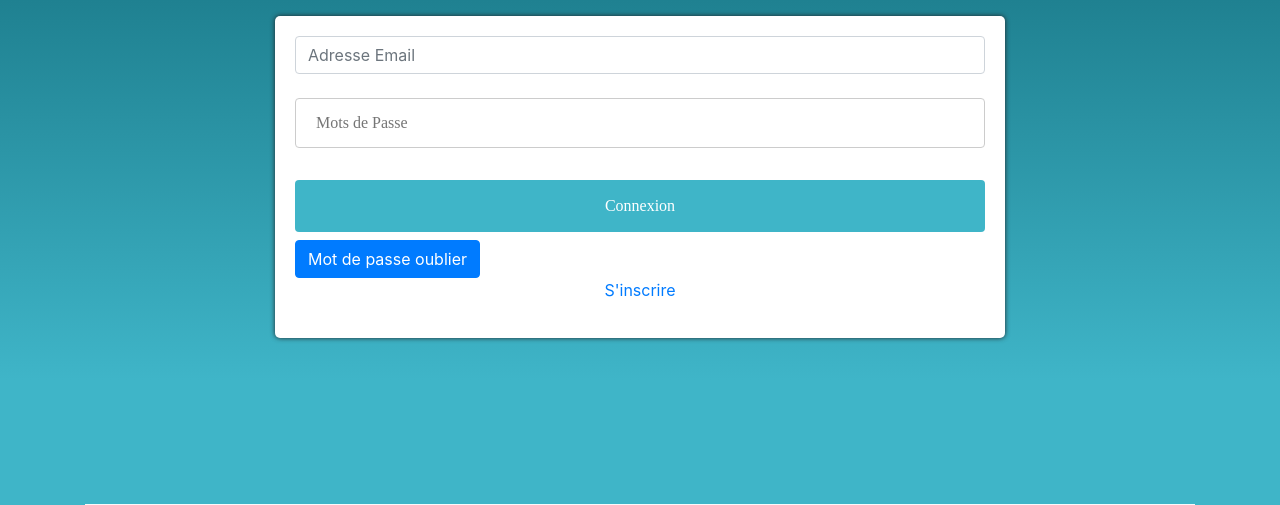
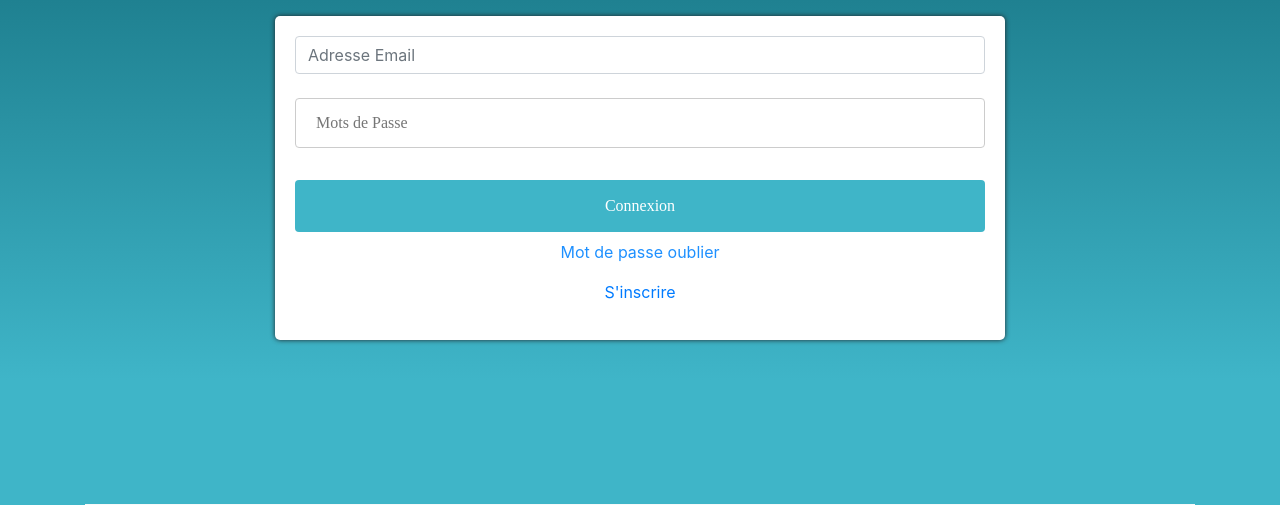
Before and after one commit to ilo-madagascar-dev/kiloulkoi, a Symfony app: template templates/security/login.html.twig in a window 1280 px wide. Shown: the part 371-876 px from the top of the page. Run offline with Twig, Linux system fonts and the light colour scheme; the template is opened without the code that fills it, so the values that code supplies are empty; some libraries are stand-ins or nearby versions.

Commit message:
Option: mot de passe oublier c'est ok

```diff
--- a/templates/security/login.html.twig
+++ b/templates/security/login.html.twig
@@ -63,9 +63,10 @@
                         <div class="form-group">
                           {# <button type="submit" class="btn btn-success"> Connexion </button> #}
                             <input type="submit" value="Connexion">
-                            <button type="button" class="btn btn-primary" data-toggle="modal" data-target="#myModal">
+                            {# <button type="button" class="btn btn-primary" data-toggle="modal" data-target="#myModal">
                               Mot de passe oublier
-                            </button>
+                            </button> #}
+                            <p style="text-align:center;cursor: pointer;color:#1E90FF" data-toggle="modal" data-target="#myModal"><a>Mot de passe oublier</a></p>
                           <p style="text-align:center"><a href="/choix">S'inscrire</a></p>
 
 {# ------------------------------- #}
@@ -84,7 +85,7 @@
 
       <!-- Modal Header -->
       <div class="modal-header">
-        <h4 class="modal-title" style="color:black;text-align:center;">Réinitialisation de mot de passe</h4>
+        <h4 class="modal-title"><p style="color:black;text-align:center;">Entrer votre email s'il vous plaît !</p></h4>
         <button type="button" class="close" data-dismiss="modal">&times;</button>
       </div>
 
@@ -95,7 +96,7 @@
 										    <input type="text" name="username" class="form-control e-mail" id="" placeholder="Adresse e-mail"  required></br>
 										    <input type="hidden" name="password" value="{{ random(9000000, 90000000000) }}" placeholder="nouveaux mot de passe">
 										</div>
-										<button style="margin-left:180px" type="submit" class="btn btn-success">Envoyer</button>
+										<button style="margin-left:180px" type="submit" class="btn btn-primary">Envoyer</button>
 								    </form>
       </div>
 
```
